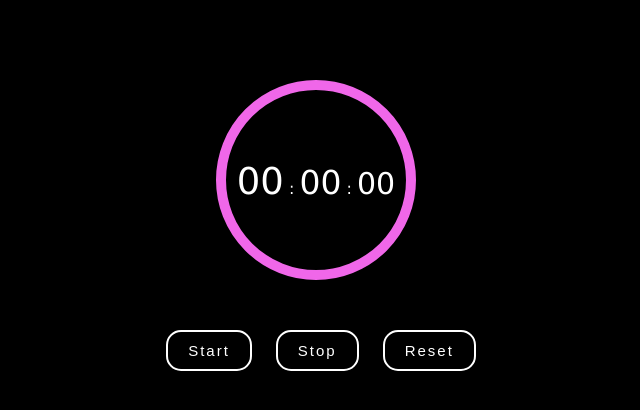
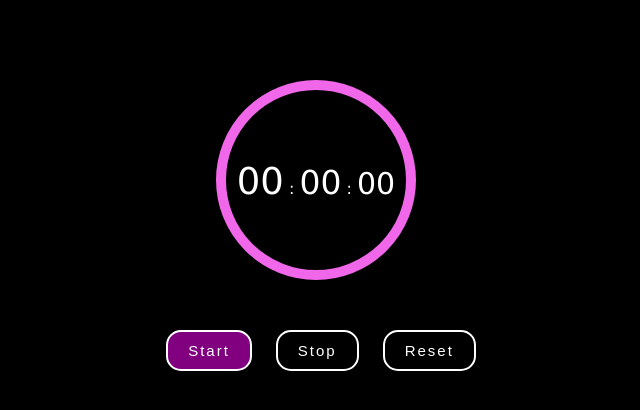
Before and after one commit to Sid70/Stop-Watch, a plain HTML site: page index.html in a window 1280 px wide. In both pictures the pointer is over the button "Start". Shown: the whole page, without its empty margins (319-959 px from the left). Drawn offline with Linux system fonts and the light colour scheme.

Commit message:
Update style.css

```diff
--- a/style.css
+++ b/style.css
@@ -75,3 +75,9 @@ body {
     border-radius: 1em;
     letter-spacing: 2px;
 }
+
+.btn-start:hover,
+.btn-stop:hover,
+.btn-reset:hover {
+   background-color: purple;
+}
```
